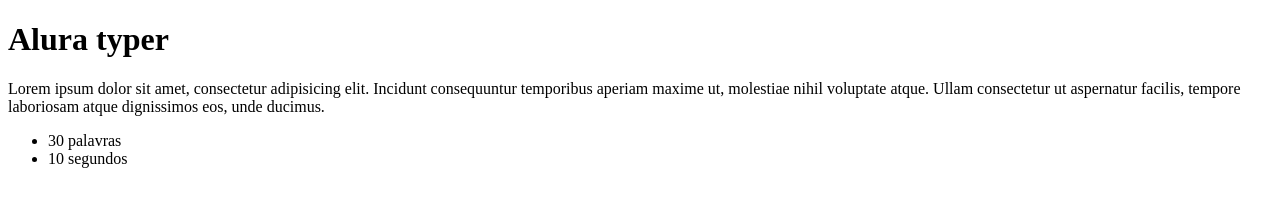
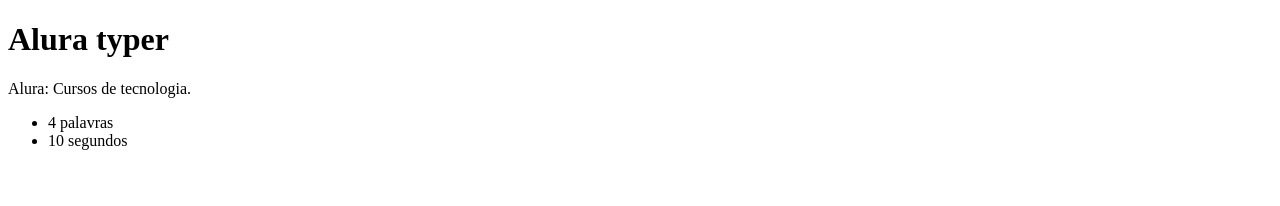
Before and after one commit to lucianoBaraunaLabs/curso-alura-jquery-domine, a plain HTML site: page alura-typer/public/principal.html in a window 1280 px wide. Drawn offline with Linux system fonts and the light colour scheme.

Commit message:
Finalizado Cap_01

```diff
--- a/alura-typer/public/js/main.js
+++ b/alura-typer/public/js/main.js
@@ -1 +1,5 @@
-alert('ola')
+// Contando as palavras e colocando na tela
+var frase = $('.frase').text();
+var numPalavras = frase.split(" ").length;
+var tamanhoFrase = $('#tamanho-frase');
+tamanhoFrase.text(numPalavras);
--- a/alura-typer/public/principal.html
+++ b/alura-typer/public/principal.html
@@ -6,9 +6,9 @@
 </head>
 <body>
   <h1>Alura typer</h1>
-  <p class="frase">Lorem ipsum dolor sit amet, consectetur adipisicing elit. Incidunt consequuntur temporibus aperiam maxime ut, molestiae nihil voluptate atque. Ullam consectetur ut aspernatur facilis, tempore laboriosam atque dignissimos eos, unde ducimus.</p>
+  <p class="frase">Alura: Cursos de tecnologia.</p>
   <ul class="informacoes">
-    <li>30 palavras</li>
+    <li><span id="tamanho-frase"></span> palavras</li>
     <li>10 segundos</li>
   </ul>
   <script src="js/jquery.js"></script>
```
Also changed, not shown: 1 other file.
